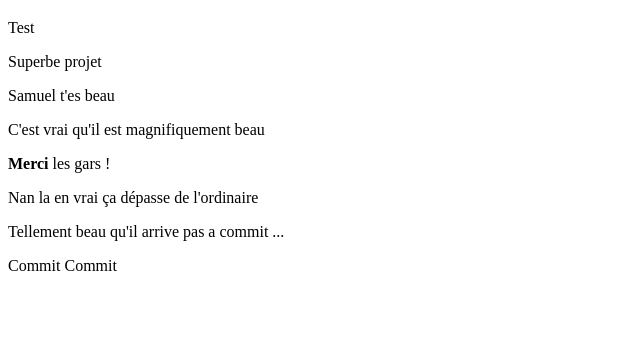
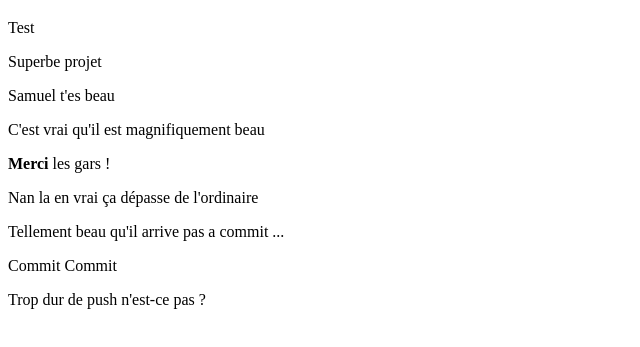
Before and after one commit to ThoomassB/ThMaSa, a plain HTML site: page index.html in a window 1280 px wide. Shown: the part 61-408 px from the top of the page, without its empty margins (0-640 px from the left). Drawn offline with Linux system fonts and the light colour scheme.

Commit message:
Modif #3

```diff
--- a/index.html
+++ b/index.html
@@ -18,6 +18,8 @@
         <p>Nan la en vrai ça dépasse de l'ordinaire</p>
         <p>Tellement beau qu'il arrive pas a commit ...</p>
         <p> Commit Commit</p>
+        <p>Trop dur de push n'est-ce pas ?</p>
+
     </div>
 <div>
 
```
